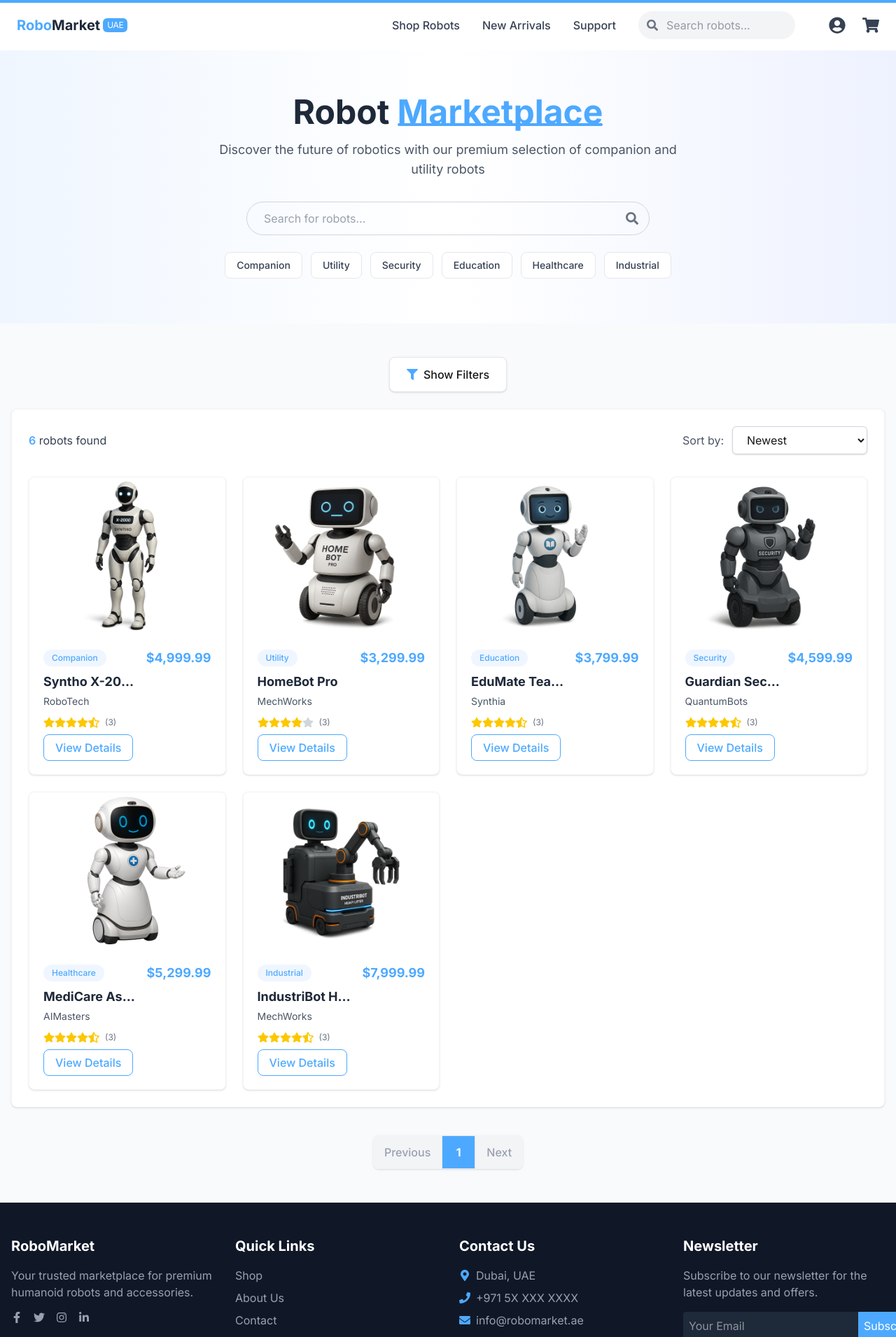
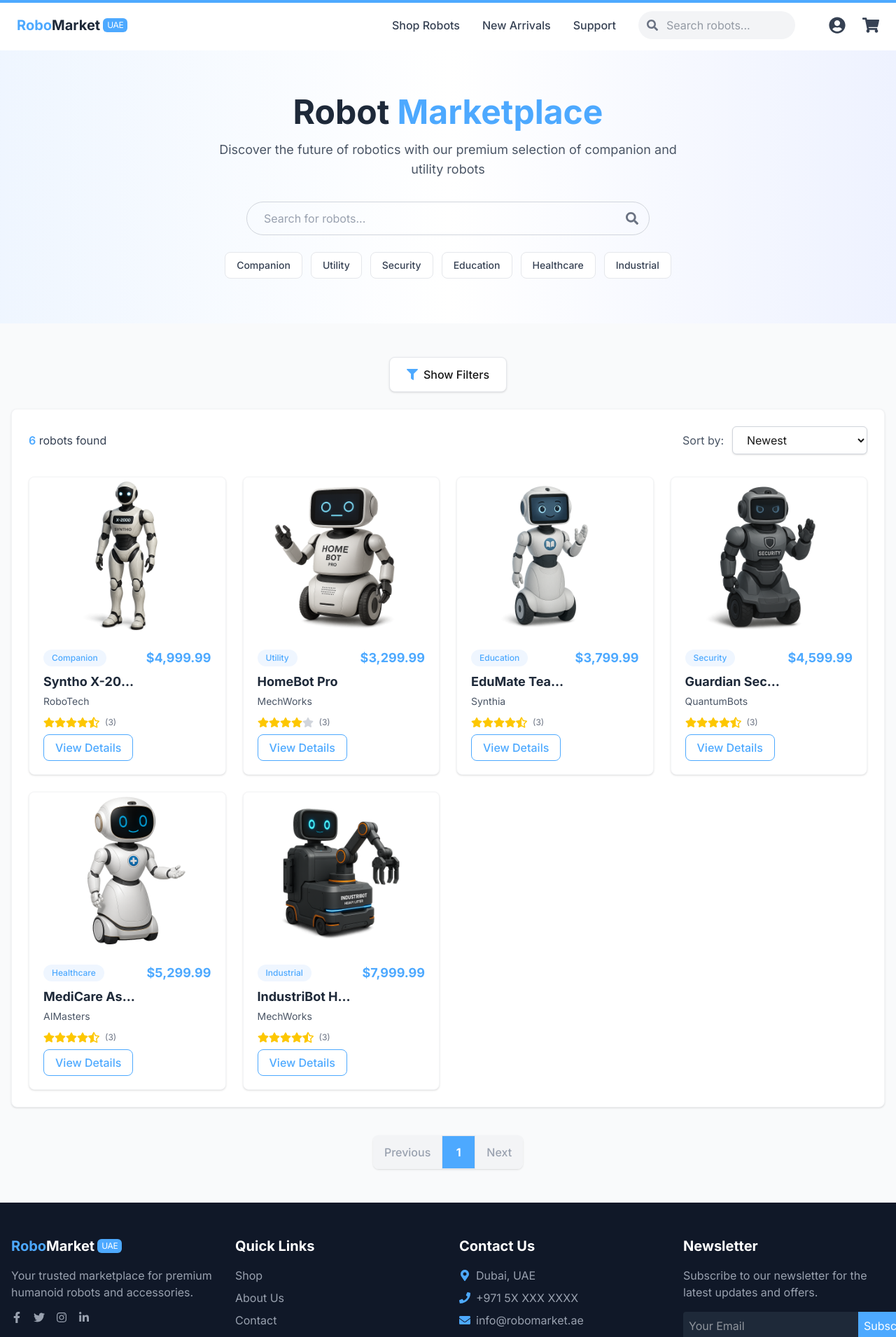
Before and after one commit to alaineid/robomarket-ae, a Next.js app: page /shop in a window 1280 px wide. Shown: the top 1910 px of the page at 70% size. Built offline with nearby package versions, Linux system fonts and the light colour scheme.

Commit message:
Remove underline from marketplace

```diff
--- a/src/app/product/[id]/page.tsx
+++ b/src/app/product/[id]/page.tsx
@@ -199,9 +199,6 @@ export default function ProductDetail() {
 
                 {/* Image Carousel */}
                 <div className="grid grid-cols-4 gap-3">
-                  {/* Log the number of images to help debug */}
-                  {console.log("Rendering images:", productData.images?.length)}
-
                   {/* Explicitly render each image with a key */}
                   {productData.images && productData.images.length > 0 && (
                     <>
--- a/src/app/shop/page.tsx
+++ b/src/app/shop/page.tsx
@@ -102,9 +102,8 @@ export default function ShopPage() {
       <div className={commonLayoutStyles.heroSection}>
         <div className={commonLayoutStyles.section}>
           <div className="max-w-4xl mx-auto text-center">
-            <h1 className="text-5xl font-bold text-gray-800 mb-4">Robot <span className="text-[#4DA9FF] relative inline-block">
+            <h1 className="text-5xl font-bold text-gray-800 mb-4">Robot <span className="text-[#4DA9FF]">
               Marketplace
-              <span className="absolute bottom-0 left-0 w-full h-1 bg-[#4DA9FF] rounded-full transform -translate-y-1"></span>
             </span></h1>
             <p className="text-lg text-gray-600 mb-8 max-w-2xl mx-auto">Discover the future of robotics with our premium selection of companion and utility robots</p>
 
--- a/src/components/Footer.tsx
+++ b/src/components/Footer.tsx
@@ -3,6 +3,7 @@
 import React from 'react';
 import Link from 'next/link';
 import { FaFacebookF, FaTwitter, FaInstagram, FaLinkedinIn, FaMapMarkerAlt, FaPhone, FaEnvelope } from "react-icons/fa";
+import Logo from './Logo';
 
 export default function Footer() {
   return (
@@ -12,7 +13,7 @@ export default function Footer() {
         <div className="grid grid-cols-1 md:grid-cols-4 gap-8">
           {/* Company Info */}
           <div>
-            <h3 className="text-xl font-bold mb-4">RoboMarket</h3>
+            <Logo inFooter={true} className="mb-4" />
             <p className="text-gray-400 mb-4">
               Your trusted marketplace for premium humanoid robots and accessories.
             </p>
```
Also changed, not shown: vercel.json (added).
